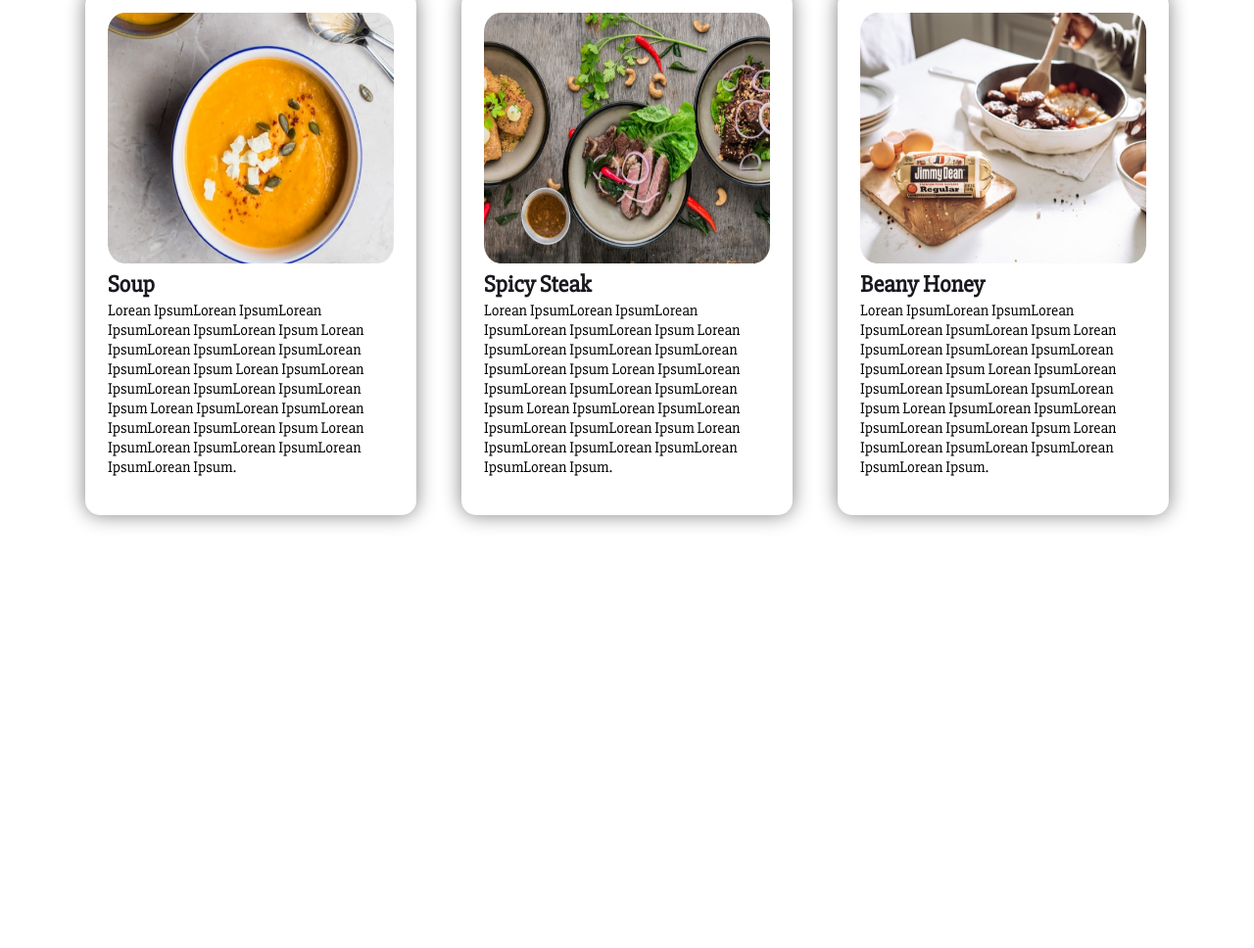
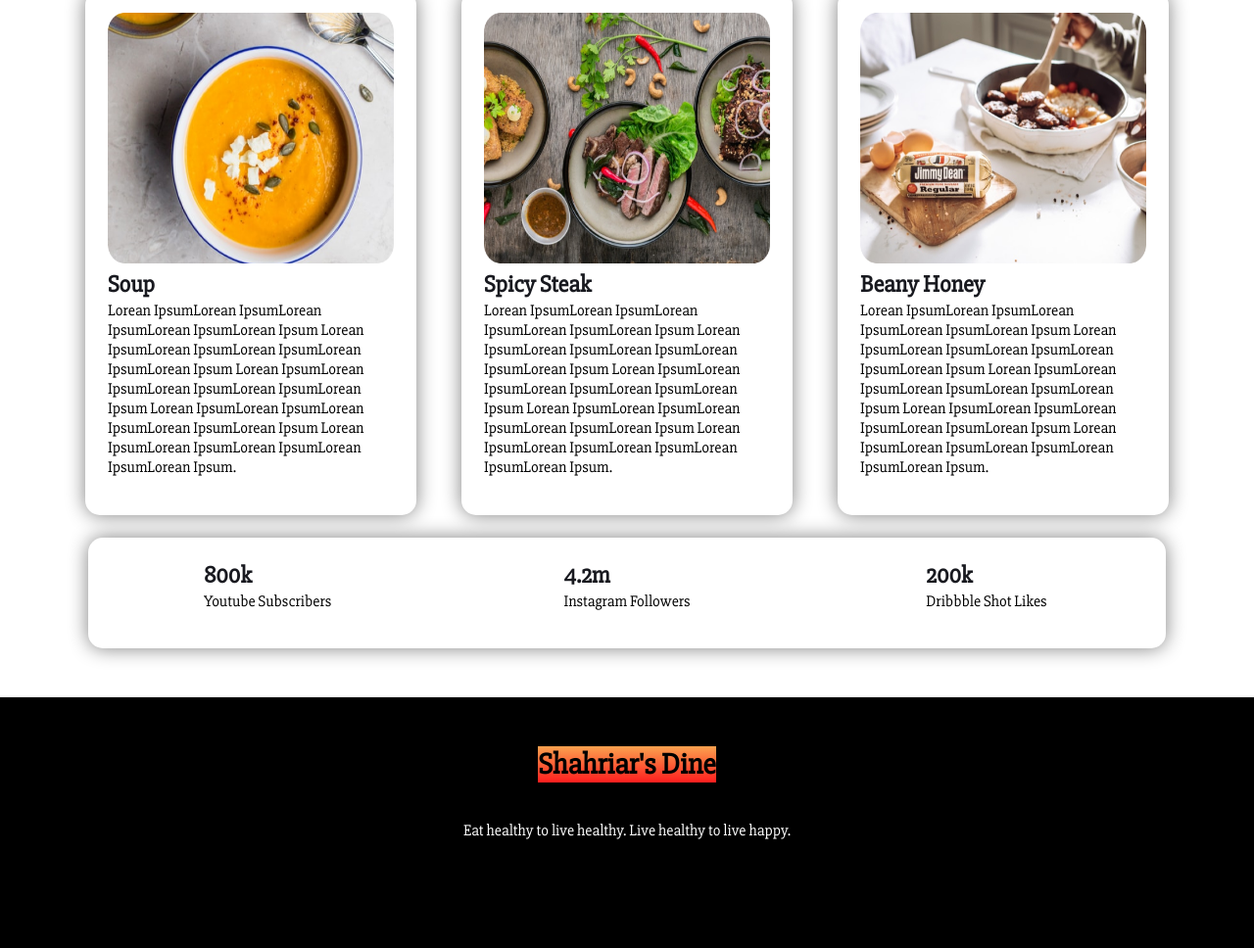
Before and after one commit to asif-bhai-xoss/shahriars-dine, a plain HTML site: page index.html in a window 1280 px wide. Shown: the part 1309-2277 px from the top of the page at 98% size. Before the commit the page ends 1858 px from the top, so only its background shows below. Drawn offline with Linux system fonts and the light colour scheme.

Commit message:
section-5 and footer

```diff
--- a/index.html
+++ b/index.html
@@ -61,7 +61,7 @@
     </section>
 
     <section id="section-three">
-      <h2 class="recipie">Our Recipies</h2>
+      <h2 class="text-item-position">Our Recipies</h2>
       <p class="recipie recipie-position">
         Lorean IpsumLorean IpsumLorean IpsumLorean IpsumLorean Ipsum Lorean
         IpsumLorean IpsumLorean IpsumLorean IpsumLorean Ipsum Lorean IpsumLorean
@@ -106,6 +106,30 @@
       </div>
     </section>
 
+    <section class="popularity">
+      <div class="subscriber-count">
+        <div>
+          <h2>800k</h2>
+          <p>Youtube Subscribers</p>
+        </div>
+      </div>
+      <div class="subscriber-count">
+        <div>
+          <h2>4.2m</h2>
+          <p>Instagram Followers</p>
+        </div>
+      </div>
+      <div class="subscriber-count">
+        <div>
+          <h2>200k</h2>
+          <p>Dribbble Shot Likes</p>
+        </div>
+      </div>
+    </section>
 
+    <footer class="footer text-item-position">
+      <h3><span class="footer-text">Shahriar's Dine </span></h3>
+      <p id="footer-text-white">Eat healthy to live healthy. Live healthy to live happy.</p>
+    </footer>
   </body>
 </html>
--- a/style.css
+++ b/style.css
@@ -88,7 +88,7 @@ ________________________________________________________________________________
 Section 3 starts....................
 */
 
-.recipie {
+.text-item-position {
   text-align: center;
 }
 
@@ -122,14 +122,6 @@ Section 3 starts....................
   margin-top: 2px;
 }
 
-.food {
-  display: flex;
-  margin-left: 7%;
-  margin-right: 7%;
-  box-shadow: 0px 0px 20px 0px grey;
-  border-radius: 15px;
-}
-
 .food-card {
   display: flex;
   margin-left: 5%;
@@ -142,5 +134,62 @@ Section 3 ends....................
 
 ___________________________________________________________________________________________
 
-Section 4 starts....................
+Section 5 starts....................
 */
+
+.popularity {
+  display: flex;
+  margin-left: 7%;
+  margin-right: 7%;
+  box-shadow: 0px 0px 20px 0px grey;
+  border-radius: 15px;
+}
+
+.subscriber-count {
+  display: flex;
+  align-items: center;
+  justify-content: center;
+  width: 33%;
+  padding: 2%;
+}
+
+.subscriber-count h2 {
+  color: #18191f;
+  font-weight: bolder;
+  margin-top: 2px;
+  margin-bottom: 2px;
+}
+
+.subscriber-count p {
+  margin-top: 2px;
+}
+
+/*
+Section 5 ends....................
+/*
+
+___________________________________________________________________________________________
+
+Footer starts....................
+*/
+
+.footer {
+  background-color: black;
+  margin-top: 50px;
+  height: 256px;
+  width: 100%;
+}
+
+#footer-text-white {
+  color: white;
+}
+
+.footer-text {
+  font-size: 30px;
+  font-weight: bolder;
+  margin-top: 50px;
+  margin-bottom: 20px;
+  display: inline-block;
+  background-image: linear-gradient(to right, #fba24f, #fc8043);
+  background: -webkit-linear-gradient(#fba24f, #ff1e1e);
+}
```
